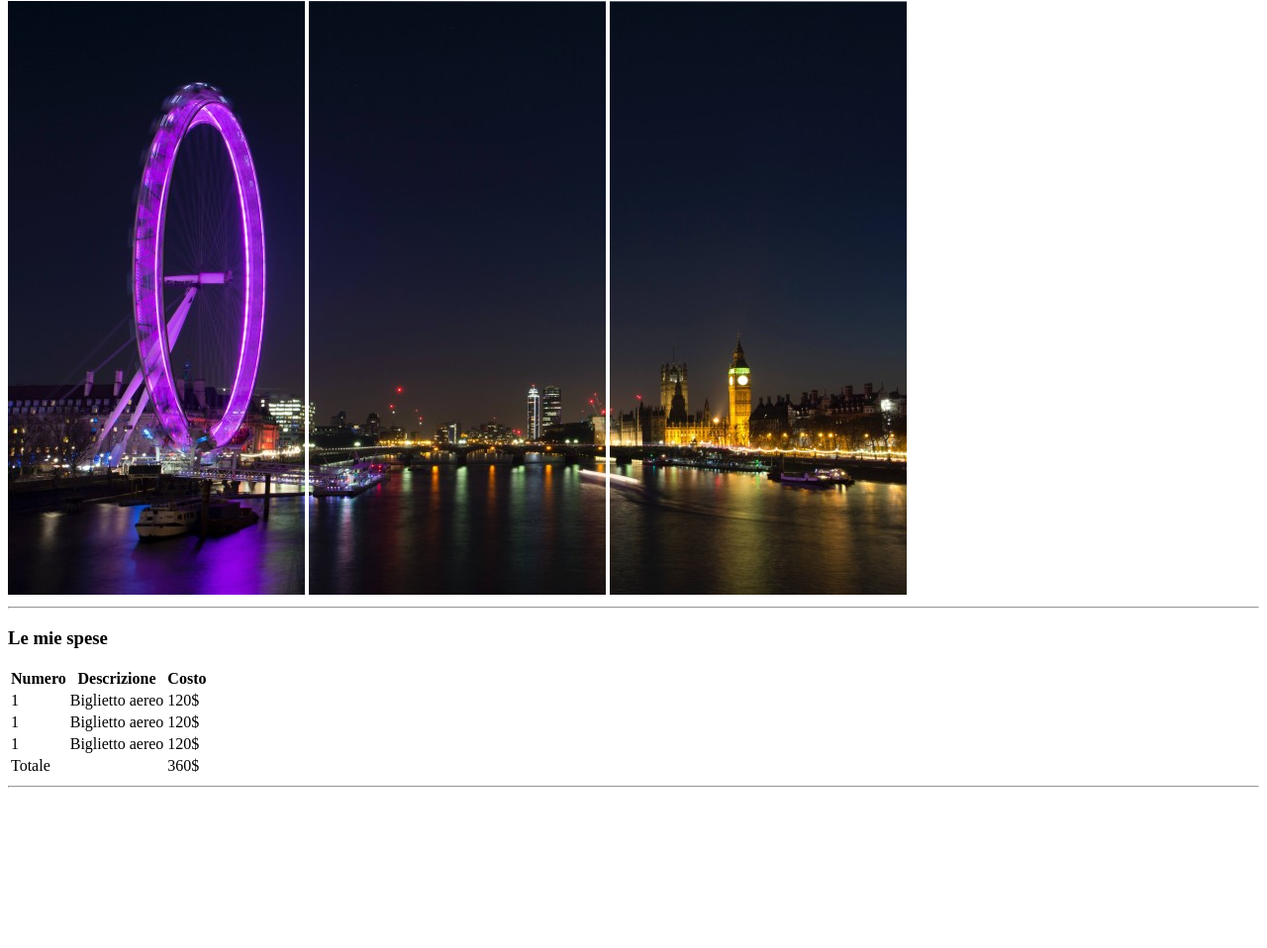
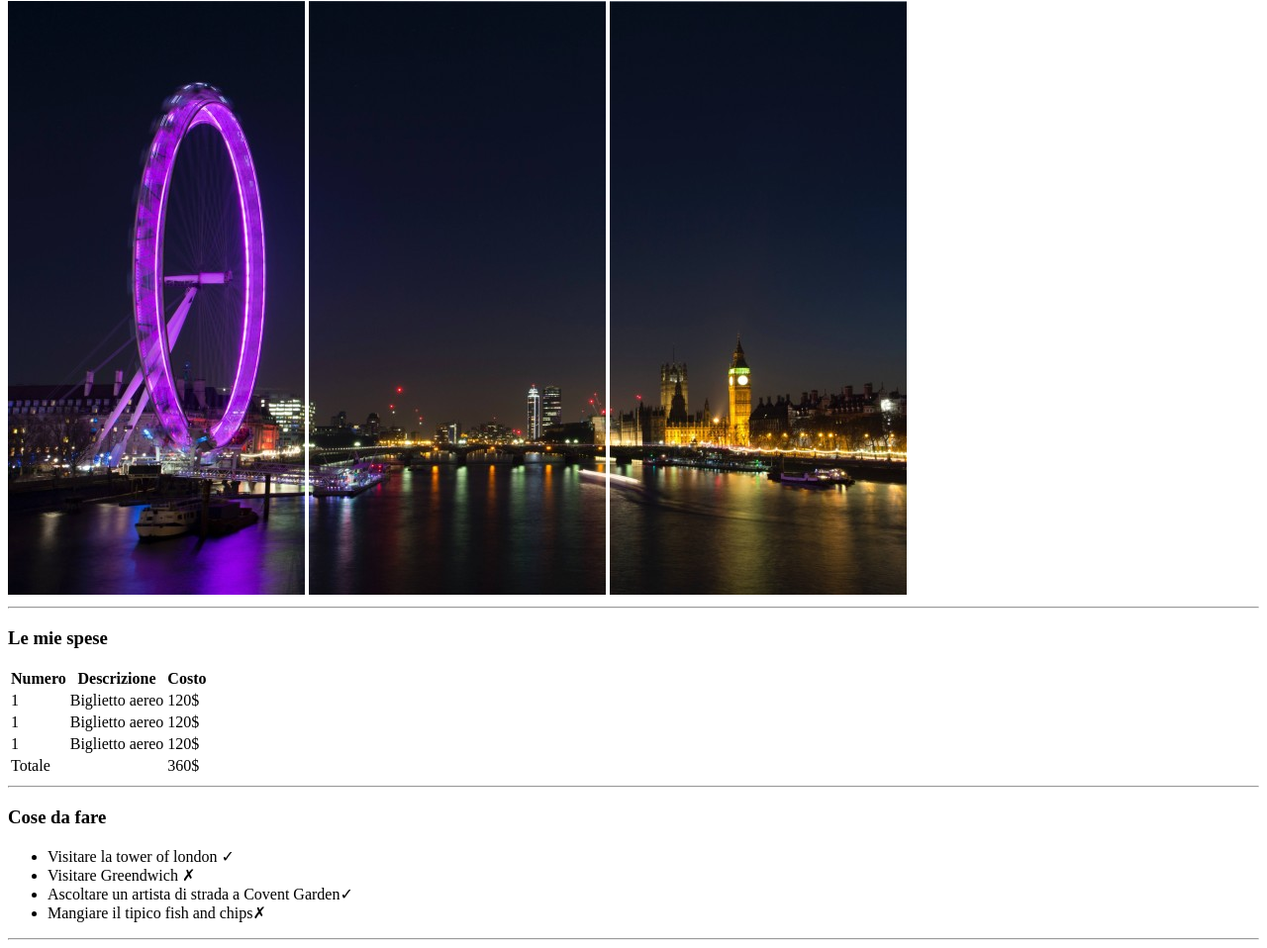
Before and after one commit to claudiuhuhulia/html-london-trip, a plain HTML site: page index.html in a window 1280 px wide. Shown: the part 79-1037 px from the top of the page at 99% size. Before the commit the page ends 883 px from the top, so only its background shows below. Drawn offline with Linux system fonts and the light colour scheme.

Commit message:
section cose da fare

```diff
--- a/index.html
+++ b/index.html
@@ -27,7 +27,16 @@
 </table>
 <hr>
 </section>
-
+<section>
+<h3>Cose da fare</h3>
+<ul>
+    <li>Visitare la tower of london &#10003;</li>
+    <li>Visitare Greendwich	&#10007;</li>
+    <li>Ascoltare un artista di strada a Covent Garden&#10003;</li>
+    <li>Mangiare il tipico fish and chips&#10007;</li>
+</ul>
+<hr>
+</section>
 
 
 
```
